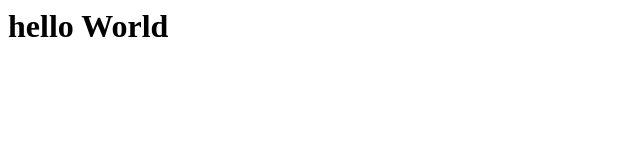
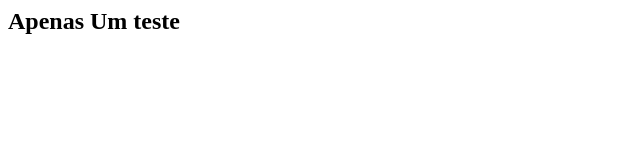
Before and after one commit to BrenoMoutinho/greencard, a plain HTML site: page index.html in a window 1280 px wide. Shown: the whole page, without its empty margins (0-640 px from the left). Drawn offline with Linux system fonts and the light colour scheme.

Commit message:
Update index.html

```diff
--- a/index.html
+++ b/index.html
@@ -1 +1 @@
-<h1>hello World</h1>
+<h2>Apenas Um teste</h2>
```
